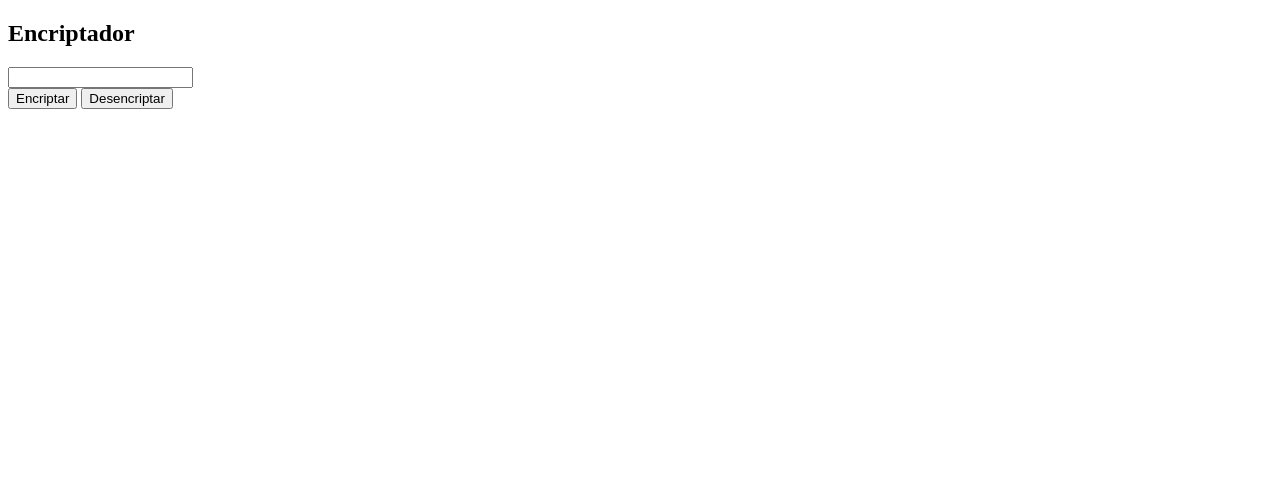
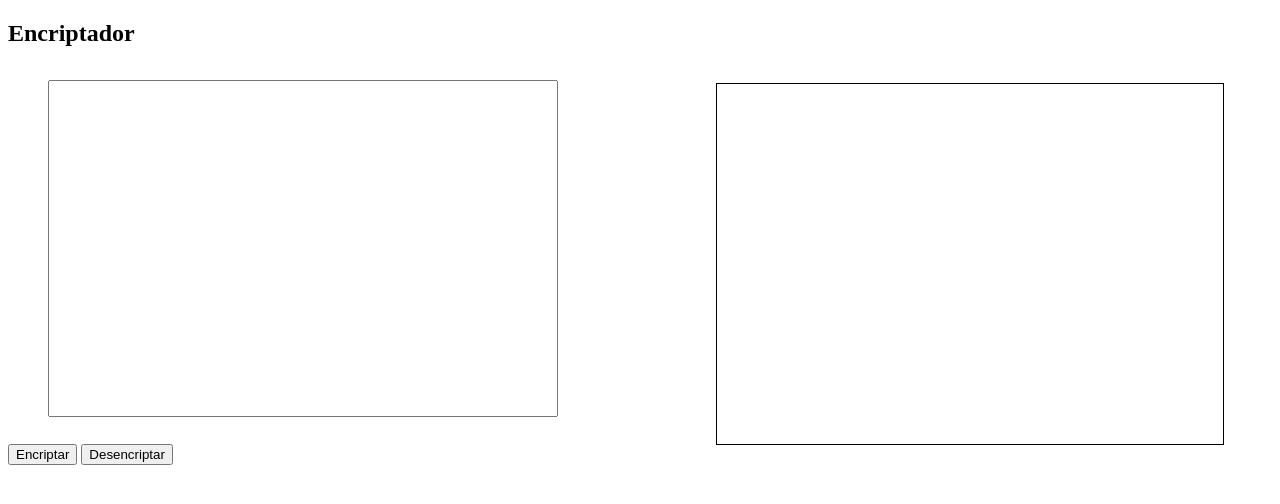
Before and after one commit to AnUnknownC/encriptador, a plain HTML site: page index.html in a window 1280 px wide. Drawn offline with Linux system fonts and the light colour scheme.

Commit message:
Change to CSS and Html

```diff
--- a/index.css
+++ b/index.css
@@ -1,3 +1,21 @@
 div{
     display:inline;
 }
+
+.textoCriptacion{
+    width: 940px;
+    padding: 5em 0;
+    margin: 1em 3em 2em;
+}
+
+#inputTexto{
+    width: 40%;
+    height: 200px;
+}
+
+#procesoRealizado{
+    width: 40%;
+    height: 200px;
+    border: 1px #000 solid;
+    float: right;
+}
--- a/index.html
+++ b/index.html
@@ -11,8 +11,9 @@
         <h2 class="tituloPrincipal">Encriptador</h1>
     </header>
     <main>
-        <section class="cajaInput">
-            <input type="text">
+        <section class="seccionCriptacion">
+            <input class="textoCriptacion" id="inputTexto" type="text">
+            <p class="textoCriptacion" id="procesoRealizado"></p>
         </section>
         <section class="botones">
             <button onclick="encriptar()" id="encriptar" class="boton">Encriptar</button>
```
